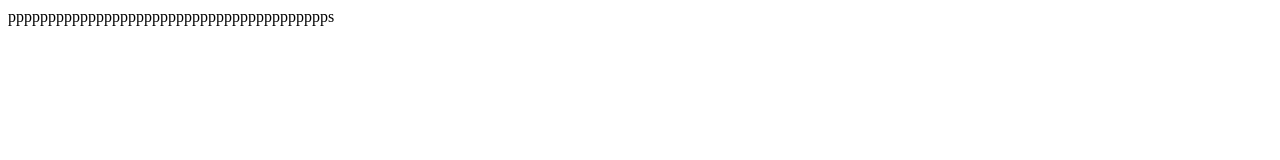
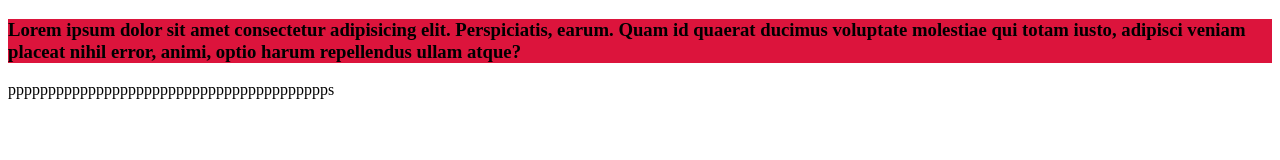
Before and after one commit to AravIqbal/New-Projcets, a plain HTML site: page index.html in a window 1280 px wide. Drawn offline with Linux system fonts and the light colour scheme.

Commit message:
My commit

```diff
--- /dev/null
+++ b/bolbo.css
@@ -0,0 +1 @@
+div {background-color: crimson; color: }
--- a/index.html
+++ b/index.html
@@ -1,11 +1,13 @@
 <!DOCTYPE html>
 <html lang="en">
 <head>
+    <link rel="stylesheet" href="bolbo.css">
     <meta charset="UTF-8">
     <meta name="viewport" content="width=device-width, initial-scale=1.0">
     <title>Bolbo na</title>
 </head>
 <body>
+   <div><h3>Lorem ipsum dolor sit amet consectetur adipisicing elit. Perspiciatis, earum. Quam id quaerat ducimus voluptate molestiae qui totam iusto, adipisci veniam placeat nihil error, animi, optio harum repellendus ullam atque?</h3></div>
     pppppppppppppppppppppppppppppppppppppppps
 </body>
 </html>
```
